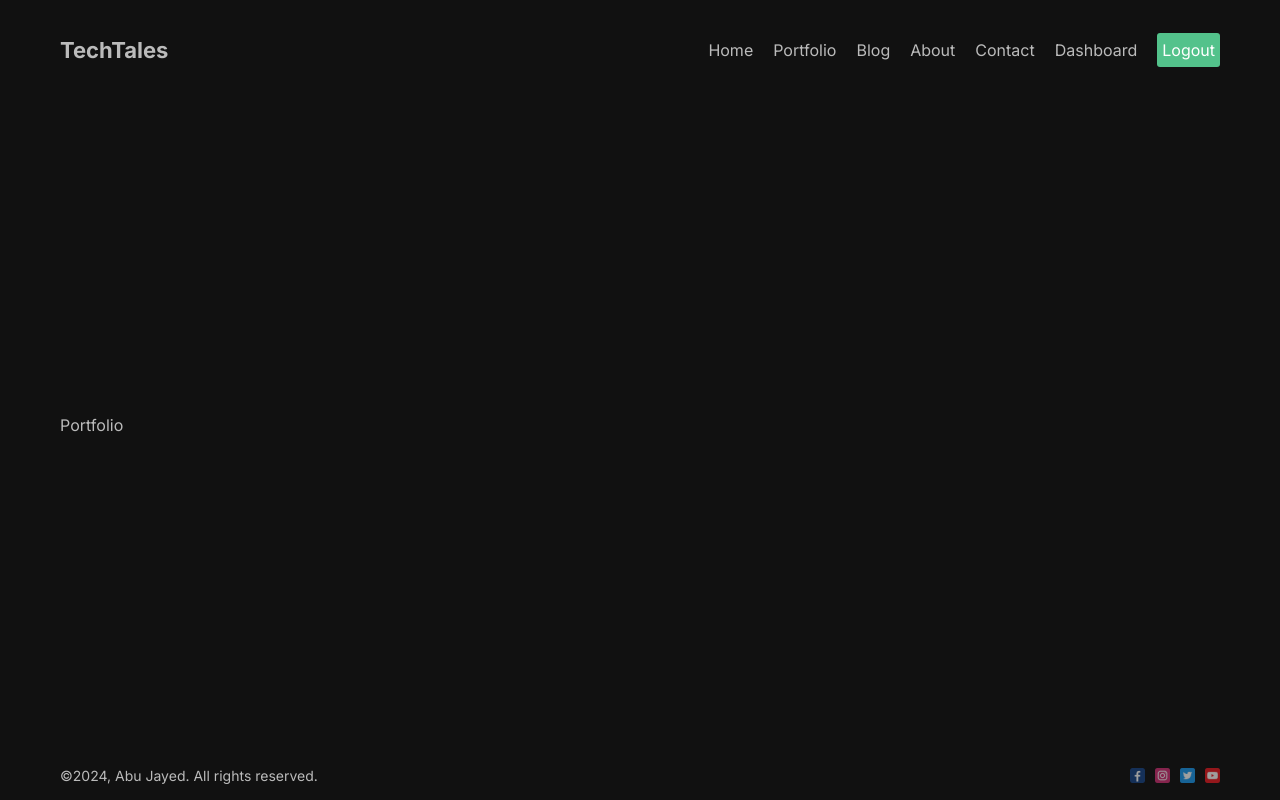
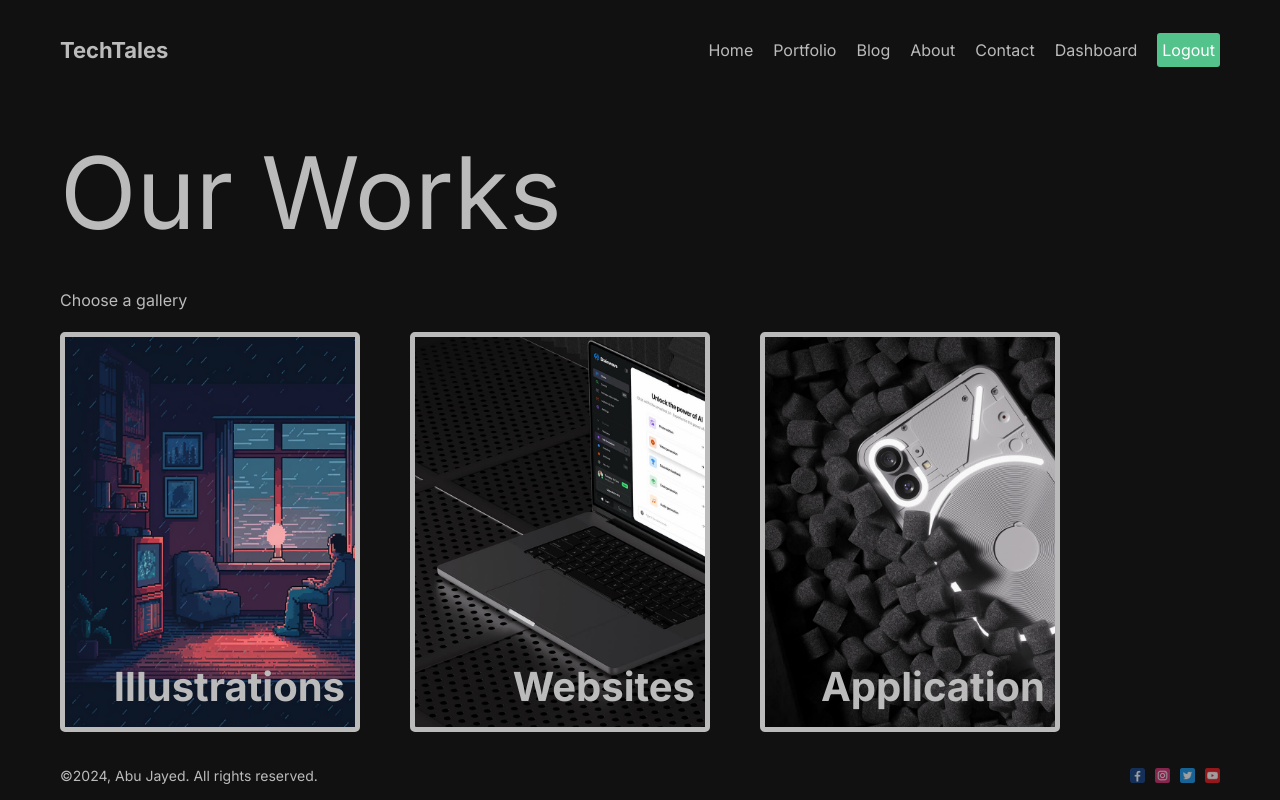
Before and after one commit to Abu-Jayed/next-simple-blog, a Next.js app: page /portfolio in a window 1280 px wide. Built offline with nearby package versions, Linux system fonts and the light colour scheme.

Commit message:
portfolio page designed.

```diff
--- /dev/null
+++ b/src/app/portfolio/layout.jsx
@@ -0,0 +1,13 @@
+import React from 'react'
+import styles from './page.module.css'
+
+const Layout = ({children}) => {
+  return (
+    <div>
+      <h1 className={styles.mainTitle}>Our Works</h1>
+      {children}
+    </div>
+  )
+}
+
+export default Layout
--- a/src/app/portfolio/page.jsx
+++ b/src/app/portfolio/page.jsx
@@ -1,9 +1,22 @@
-import React from 'react';
+import React from "react";
+import styles from "./page.module.css";
+import Link from "next/link";
 
 const Portfolio = () => {
   return (
-    <div>
-      Portfolio
+    <div className={styles.container}>
+      <h1 className={styles.selectTitle}>Choose a gallery</h1>
+      <div className={styles.items}>
+        <Link href="/portfolio/illustrations" className={styles.item}>
+          <span className={styles.title}>Illustrations</span>
+        </Link>
+        <Link href="/portfolio/websites" className={styles.item}>
+          <span className={styles.title}>Websites</span>
+        </Link>
+        <Link href="/portfolio/application" className={styles.item}>
+          <span className={styles.title}>Application</span>
+        </Link>
+      </div>
     </div>
   );
 };
--- a/src/app/portfolio/page.module.css
+++ b/src/app/portfolio/page.module.css
@@ -0,0 +1,46 @@
+.mainTitle {
+    font-size: 100px;
+  }
+
+  .container {
+  }
+
+  .selectTitle {
+    margin: 20px 0px;
+  }
+
+  .items {
+    display: flex;
+    gap: 50px;
+  }
+
+  .item {
+    border: 5px solid #bbb;
+    border-radius: 5px;
+    width: 300px;
+    height: 400px;
+    position: relative;
+    background-size: cover !important;
+  }
+
+  .item:nth-child(1) {
+    background: url("/illustration.png");
+  }
+  .item:nth-child(2) {
+    background: url("/websites.jpg");
+  }
+  .item:nth-child(3) {
+    background: url("/apps.jpg");
+  }
+
+  .title {
+    position: absolute;
+    right: 10px;
+    bottom: 10px;
+    font-size: 40px;
+    font-weight: bold;
+  }
+
+  .item:hover .title {
+    color: #53c28b;
+  }
```
